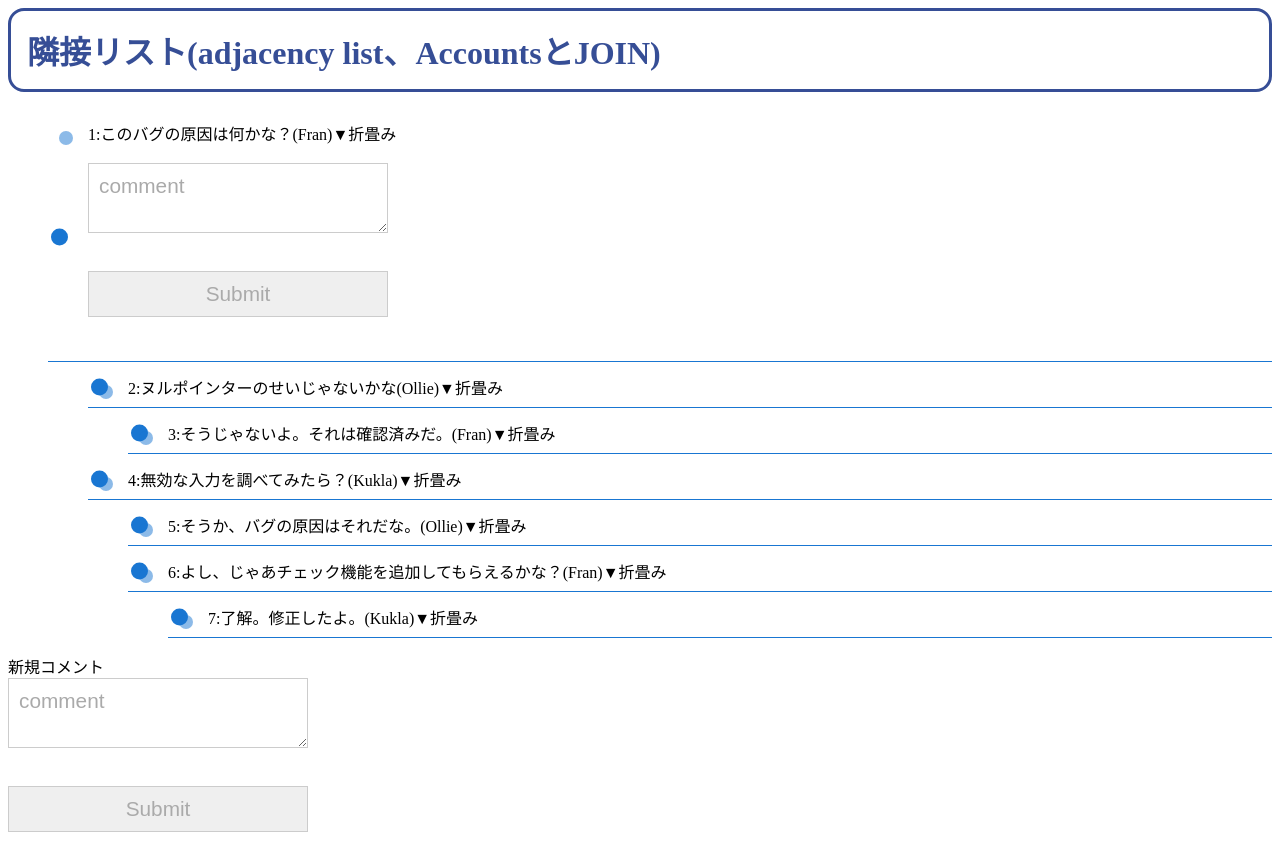
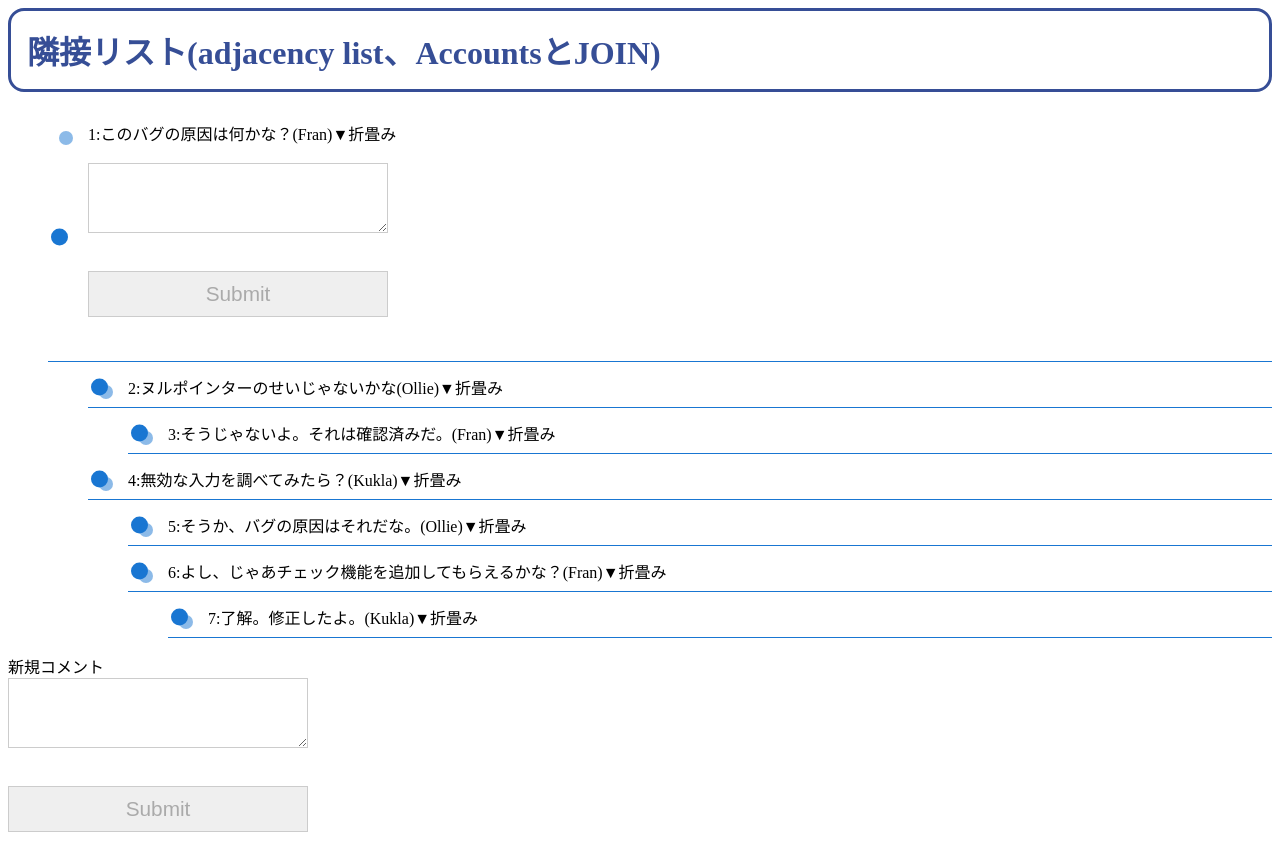
Before and after one commit to hironomiu/SQL-Tree-Structure, a PHP site: page /src/adjacency_list_accounts.php in a window 1280 px wide, after a click that opens the changed part. Run offline with PHP 8.4, Linux system fonts and the light colour scheme; data comes from the database, SQL or seed files in the repository; data that the repository does not hold is empty; a stand-in replaces the project's code that opens the database connection.

Commit message:
commited

```diff
--- a/src/adjacency_list.php
+++ b/src/adjacency_list.php
@@ -1,5 +1,6 @@
 <?php
-require_once(__DIR__ . '/db.php');
+require_once('./lib/db.php');
+// require_once('./lib/html.php');
 
 if ($_SERVER['REQUEST_METHOD'] === 'POST') {
     $stmt = $pdo->prepare("SELECT count(*) as cnt FROM Comments WHERE comment_id = :COMMENT_ID");
--- a/src/adjacency_list_accounts.php
+++ b/src/adjacency_list_accounts.php
@@ -1,5 +1,6 @@
 <?php
-require_once('./db.php');
+require_once('./lib/db.php');
+require_once('./lib/html.php');
 
 if ($_SERVER['REQUEST_METHOD'] === 'POST') {
     $parent_id = null;
@@ -39,18 +40,7 @@ foreach ($parent_rows as $key) {
     $row = $stmt->fetch();
     if (isset($row['comment'])) {
         echo "<ul>";
-        // echo "<li>" . $row['comment_id'] . ":" . htmlspecialchars($row['comment'],ENT_QUOTES) . "(" . $row['name'] . ")" .  "</li>";
-        echo "<li>" .
-        "<div onclick=\"obj=document.getElementById('open" . $row['comment_id'] . "').style; obj.display=(obj.display=='none')?'block':'none';\">
-        <a style=\"cursor:pointer;\">" . $row['comment_id'] . ":" . htmlspecialchars($row['comment'],ENT_QUOTES) . "(" . $row['name'] . ")▼折畳み</a>
-        </div>
-        <div id=\"open" . $row['comment_id'] . "\" style=\"display:none;clear:both;\">
-        <form method=\"POST\" action=\"\">
-        <input type=\"hidden\" name=\"key\" value=\"" . $row['comment_id'] . "\"/><br>
-        <textarea name=\"comment\">comment</textarea><br>
-        <br><input type=\"submit\" />
-        </form>
-        </div>" . "</li>";
+        echo unorderedList($row['comment_id'],$row['comment'],$row['name']);
         commentsFindByCommentId($key['comment_id'], $pdo);
         echo "</ul>";
     }
@@ -63,18 +53,7 @@ function commentsFindByCommentId($key, $pdo)
     $rows = $stmt->fetchAll();
     foreach ($rows as $row) {
         echo "<ul>";
-        // echo "<li>" . $row['comment_id'] . ":" . htmlspecialchars($row['comment'],ENT_QUOTES) . "(" . $row['name'] . ")" .  "</li>";
-        echo "<li>" .
-        "<div onclick=\"obj=document.getElementById('open" . $row['comment_id'] . "').style; obj.display=(obj.display=='none')?'block':'none';\">
-        <a style=\"cursor:pointer;\">" . $row['comment_id'] . ":" . htmlspecialchars($row['comment'],ENT_QUOTES) . "(" . $row['name'] . ")▼折畳み</a>
-        </div>
-        <div id=\"open" . $row['comment_id'] . "\" style=\"display:none;clear:both;\">
-        <form method=\"POST\" action=\"\">
-        <input type=\"hidden\" name=\"key\" value=\"" . $row['comment_id'] . "\"/><br>
-        <textarea name=\"comment\">comment</textarea><br>
-        <br><input type=\"submit\" />
-        </form>
-        </div>" . "</li>";
+        echo unorderedList($row['comment_id'],$row['comment'],$row['name']);
         commentsFindByCommentId($row['comment_id'], $pdo);
         echo "</ul>";
     }
@@ -84,6 +63,6 @@ function commentsFindByCommentId($key, $pdo)
 
 <form method="POST" action="">
     <div>新規コメント<br>
-    <textarea name="comment">comment</textarea><br></div>
+    <textarea name="comment"></textarea><br></div>
     <br><input type="submit" />
 </form>
--- /dev/null
+++ b/src/lib/html.php
@@ -0,0 +1,14 @@
+<?php
+function unorderedList($comment_id,$comment,$name){
+    return "<li>" .
+        "<div onclick=\"obj=document.getElementById('open" . $comment_id . "').style; obj.display=(obj.display=='none')?'block':'none';\">
+        <a style=\"cursor:pointer;\">" . $comment_id . ":" . htmlspecialchars($comment,ENT_QUOTES) . "(" . $name . ")▼折畳み</a>
+        </div>
+        <div id=\"open" . $comment_id . "\" style=\"display:none;clear:both;\">
+        <form method=\"POST\" action=\"\">
+        <input type=\"hidden\" name=\"key\" value=\"" . $comment_id . "\"/><br>
+        <textarea name=\"comment\"></textarea><br>
+        <br><input type=\"submit\" />
+        </form>
+        </div>" . "</li>";
+}
```
Also changed, not shown: src/closure_table.php (+4 -5 lines), src/lib/db.php (renamed from src/db.php).
